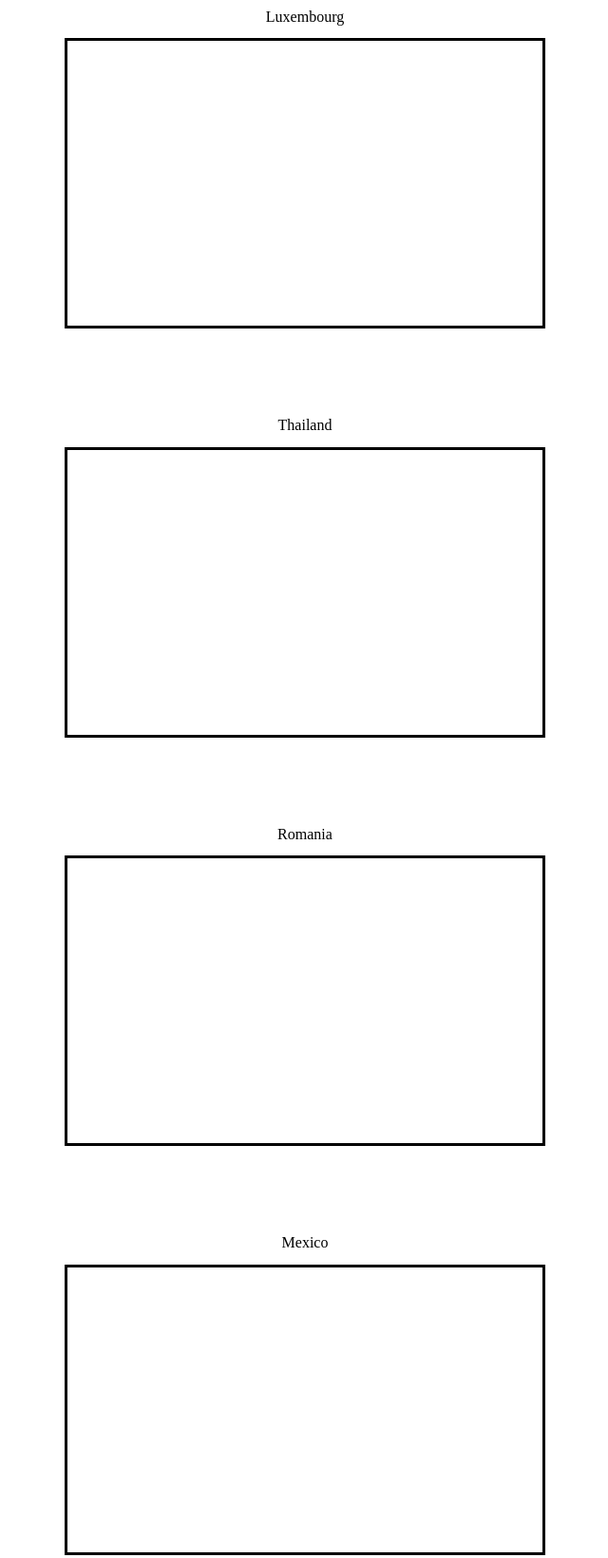
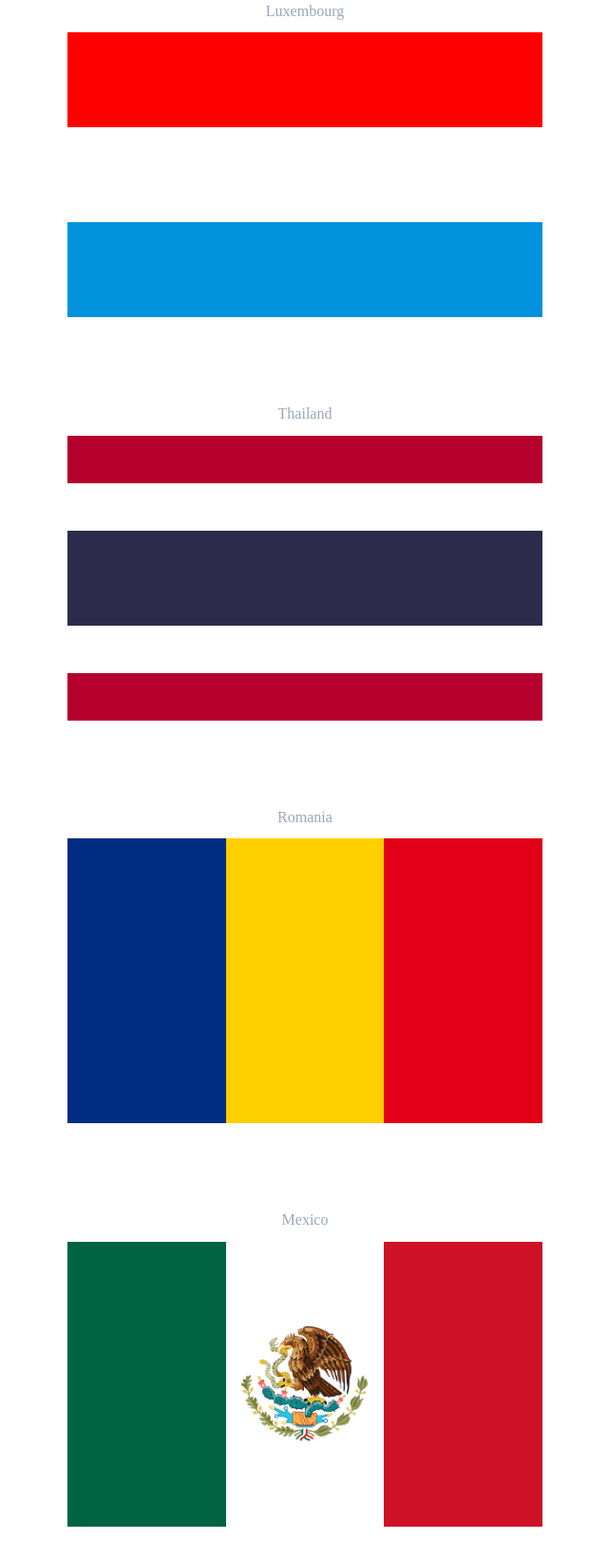
Before and after one commit to fullstack-decal-fa22/hw2-tluo1210, a plain HTML site: page index.html in a window 1280 px wide. Shown: the part 590-2231 px from the top of the page at 95% size, without its empty margins (319-959 px from the left). Drawn offline with Linux system fonts and the light colour scheme.

Commit message:
completed hw2

```diff
--- a/index.html
+++ b/index.html
@@ -24,7 +24,7 @@
     <div class="flag">
       <div class="red threevert"></div>
       <div class="red threevert" id="white"></div>
-      <div class="light-blue threevert"></div>
+      <div class="luxblue threevert"></div>
     </div>
 
     <h2 class="label">Thailand</h2>
@@ -37,19 +37,25 @@
     </div>
 
     <h2 class="label">Romania</h2>
-    <div class="flag" style="">
-      <!-- insert flag here -->
+    <div class="flag" style="display:flex;">
+      <div class="romania-blue threehoriz"></div>
+      <div class="romania-yellow threehoriz"></div>
+      <div class="romania-red threehoriz"></div>
     </div>
 
     <h2 class="label">Mexico</h2>
-    <div class="flag">
-      <!-- insert flag here -->
+    <div class="flag mexico-vertical">
+      <div class="mexico-green threehoriz"></div>
+      <div class="white threehoriz mexico-box">
+        <img src="eagle.png" class="mexico-img"/>
+      </div>
+      <div class="mexico-red threehoriz"></div>
     </div>
 
     <h2>Margin</h2>
     <div class="margin-container">
-      <div class="flag"></div>
-      <div class="flag"></div>
+      <div class="flag margin-right lightblue"></div>
+      <div class="flag margin-left blue"></div>
     </div>
 
     <h2>Padding</h2>
--- a/styles.css
+++ b/styles.css
@@ -14,7 +14,10 @@
 h2 {
   font-size: medium;
   font-weight: 200;
+  color: rgb(151, 168, 187)
 }
+
+
 /* END SETUP */
 
 /* Classes that you might find useful */
@@ -23,8 +26,15 @@ h2 {
 .flag {
   height: 300px;
   width: 500px;
-  border-style: solid;
+  border-style: hidden;
   margin-bottom: 5rem;
+}
+.margin-left {
+  margin-left: 5px;
+}
+
+.margin-right {
+  margin-right: 5px;
 }
 
 .twovert {
@@ -32,6 +42,11 @@ h2 {
 }
 
 .threevert {
+  height: 33.3%;
+}
+
+#white {
+  background-color: white;
 }
 
 .threehoriz {
@@ -55,10 +70,20 @@ h2 {
   top: 50px;
 }
 
+.label{
+  transition: transform 0.5s
+}
+
+.label:hover {
+  color: rgb(226, 152, 82);
+  transform: scale(1.5)
+}
 /* Colors */
 
 /* QUESTION 1 */
-
+.red {
+  background-color: red;
+}
 .orange {
   background-color: orange;
 }
@@ -91,18 +116,24 @@ h2 {
   background-color: #000;
 }
 
+.luxblue{
+  background-color: #0092DD
+}
+
 /* BEGIN QUESTION 2 */
-
 .thailand-red {
-  /* TODO */
+  background-color: #B5002D;
+  height: 50px;
 }
 
 .thailand-white {
-  /* TODO */
+  background-color: white;
+  height: 50px;
 }
 
 .thailand-blue {
-  /* TODO */
+  background-color: #2E2A4C;
+  height: 100px;
 }
 
 /* END QUESTION 2 */
@@ -126,14 +157,29 @@ h2 {
 /* QUESTION 4 */
 .mexico-green {
   background-color: #006341;
+  display:flex;
+  flex-direction:row;
 }
 
 .mexico-img {
-  /* TODO */
+  max-height: 80%;
+  max-width: 80%;
 }
 
 .mexico-red {
   background-color: #ce1126;
+  display:flex;
+  flex-direction:row;
+}
+
+.mexico-vertical {
+  display:flex;
+}
+
+.mexico-box {
+  display: flex;
+  justify-content: center;
+  align-items: center;
 }
 
 /* QUESTION 6 */
@@ -161,5 +207,5 @@ h2 {
   box-sizing: border-box;
   background-color: lightblue;
   background-clip: content-box, padding-box;
-  /* TODO */
+  padding: 60px;
 }
```
